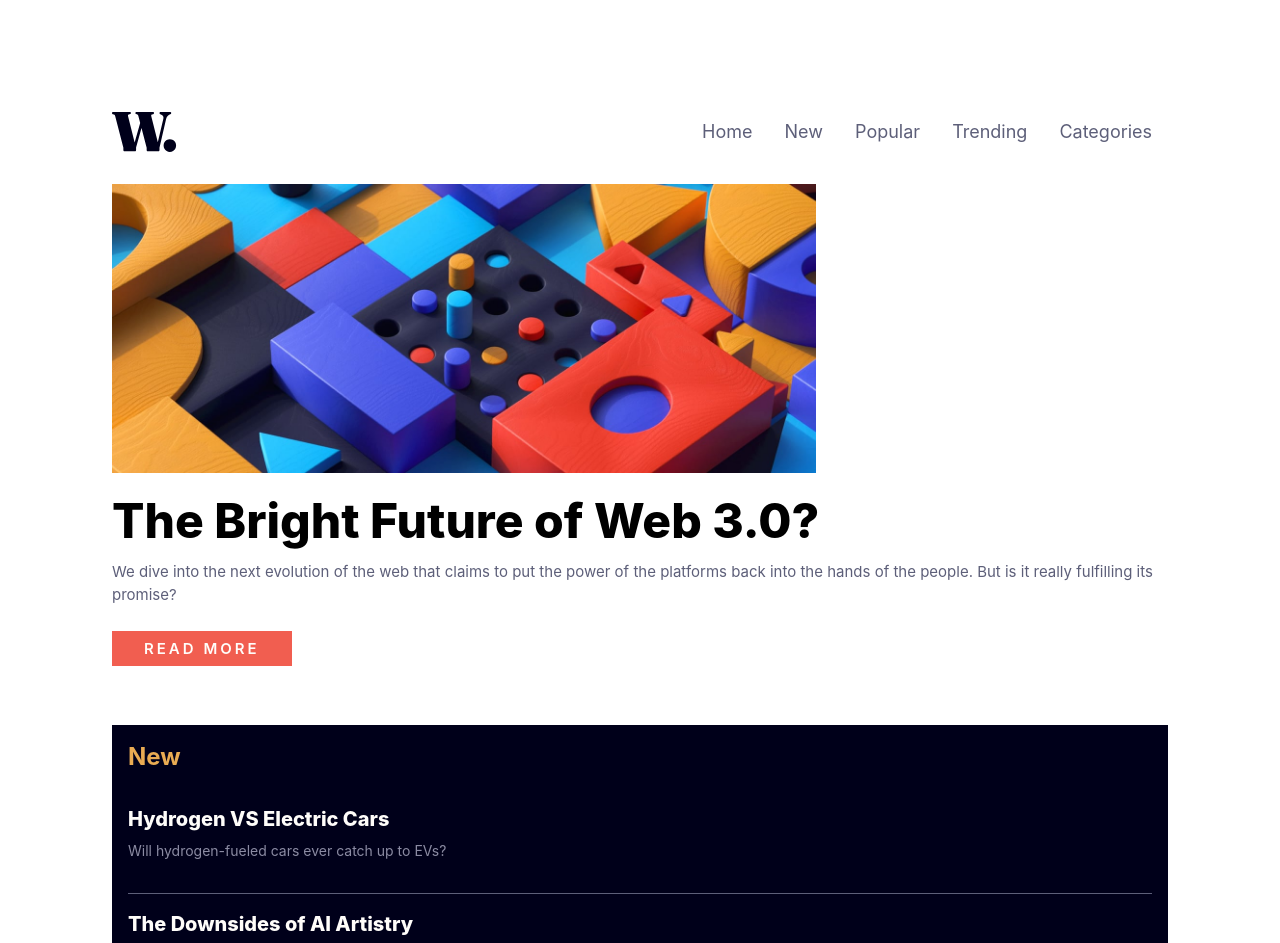
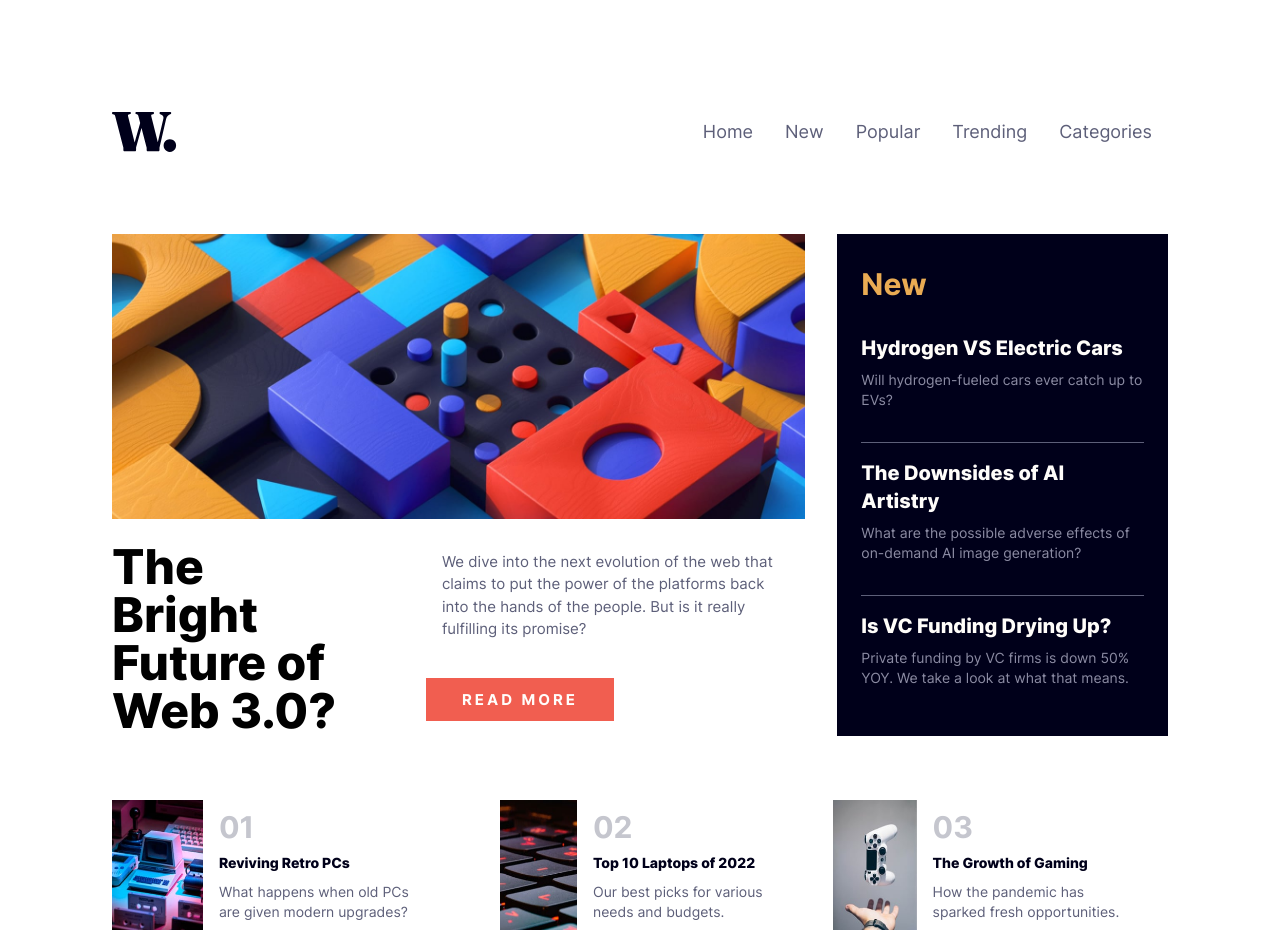
Before and after one commit to javascriptor1/news-homepage-main, a plain HTML site: page index.html in a window 1280 px wide. Shown: the top 943 px of the page. Drawn offline with Linux system fonts and the light colour scheme.

Commit message:
desktop design done

```diff
--- a/index.html
+++ b/index.html
@@ -27,9 +27,11 @@
   </head>
   <body class="text-[15px] font-Inter">
     <!-- Global container wrapper  -->
-    <div class="grid p-[8px] lg:p-28 mx-auto">
+    <div
+      class="grid xl:grid-cols-3 xl:grid-rows-4 p-[8px] lg:p-28 mx-auto xl:gap-8"
+    >
       <header
-        class="flex justify-between xl:justify-start xl:items-center mb-8 xl:text-Darkgrayishblue xl:text-lg"
+        class="flex justify-between xl:justify-start xl:items-center mb-8 xl:mb-14 xl:text-Darkgrayishblue xl:text-lg xl:col-span-full xl:self-start"
       >
         <img src="assets/images/logo.svg" alt="Logo" />
         <ul class="hidden xl:flex ml-auto">
@@ -50,7 +52,8 @@
           class="hidden"
         />
       </header>
-      <div>
+      <!-- HERO SECTION HERE  -->
+      <div class="xl:row-start-2 xl:col-span-2">
         <img
           src="assets/images/image-web-3-mobile.jpg"
           alt="web 3 "
@@ -59,30 +62,36 @@
         <img
           src="assets/images/image-web-3-desktop.jpg"
           alt="web 3 "
-          class="hidden xl:block w-full xl:w-2/3"
+          class="hidden xl:block w-full"
         />
-        <div>
+        <div class="xl:flex xl:items-start lg:gap-20">
           <h1 class="text-5xl font-extrabold mt-6">
             The Bright Future of Web 3.0?
           </h1>
           <div>
-            <p class="text-Darkgrayishblue mt-4 mb-8">
+            <p class="text-Darkgrayishblue mt-4 mb-8 xl:p-4">
               We dive into the next evolution of the web that claims to put the
               power of the platforms back into the hands of the people. But is
               it really fulfilling its promise?
             </p>
             <a
               href="#"
-              class="bg-Softred text-Offwhite tracking-[3px] font-semibold uppercase py-2 px-8"
+              class="bg-Softred text-Offwhite tracking-[3px] font-semibold uppercase py-2 px-8 xl:py-3 xl:px-9"
               >Read more</a
             >
           </div>
         </div>
       </div>
       <!-- /////////// NEW DIV HERE //////////////// -->
-      <section>
-        <div class="bg-Verydarkblue text-Offwhite p-4 mt-16 mb-12">
-          <h2 class="text-Softorange text-2xl font-bold mb-8">New</h2>
+      <section class="xl:items-start xl:row-end-3 h-full">
+        <div
+          class="bg-Verydarkblue text-Offwhite p-4 mt-16 mb-12 xl:mt-0 xl:mb-0 xl:h-full xl:px-6"
+        >
+          <h2
+            class="text-Softorange text-2xl font-bold mb-8 xl:text-3xl xl:mt-4"
+          >
+            New
+          </h2>
           <h3 class="font-extrabold text-xl mb-2">Hydrogen VS Electric Cars</h3>
           <p class="text-[#8b8ba3] text-sm mb-8">
             Will hydrogen-fueled cars ever catch up to EVs?
@@ -106,11 +115,11 @@
         </div>
       </section>
       <!-- PC  - LAPTOP - GMAING SECTION HERE  -->
-      <section>
+      <section class="xl:col-span-full xl:mt-8">
         <div class="flex flex-col gap-6 lg:flex-row">
           <!-- FIRST DIV -->
           <div class="flex flex-row h-[130px]">
-            <div class="w-1/3">
+            <div class="w-1/4">
               <img
                 src="assets/images/image-retro-pcs.jpg"
                 alt="computer"
@@ -122,14 +131,14 @@
               <h4 class="text-Verydarkblue font-extrabold text-sm">
                 Reviving Retro PCs
               </h4>
-              <p class="text-xs text-Darkgrayishblue font-base">
+              <p class="text-sm text-Darkgrayishblue font-base">
                 What happens when old PCs are given modern upgrades?
               </p>
             </div>
           </div>
           <!-- SECOND DIV -->
           <div class="flex flex-row h-[130px]">
-            <div class="w-1/3">
+            <div class="w-1/4">
               <img
                 src="assets/images/image-top-laptops.jpg"
                 alt="laptop"
@@ -141,14 +150,14 @@
               <h4 class="text-Verydarkblue font-extrabold text-sm">
                 Top 10 Laptops of 2022
               </h4>
-              <p class="text-xs text-Darkgrayishblue font-base">
+              <p class="text-sm text-Darkgrayishblue font-base">
                 Our best picks for various needs and budgets.
               </p>
             </div>
           </div>
           <!-- THIRD DIV -->
           <div class="flex flex-row h-[130px]">
-            <div class="w-1/3">
+            <div class="w-1/4">
               <img
                 src="assets/images/image-gaming-growth.jpg"
                 alt="Gaming"
@@ -160,7 +169,7 @@
               <h4 class="text-Verydarkblue font-extrabold text-sm">
                 The Growth of Gaming
               </h4>
-              <p class="text-xs text-Darkgrayishblue font-base">
+              <p class="text-sm text-Darkgrayishblue font-base">
                 How the pandemic has sparked fresh opportunities.
               </p>
             </div>
--- a/input.css
+++ b/input.css
@@ -3,23 +3,32 @@
 @tailwind utilities;
 
 @font-face {
-  font-family: "Inter", sans-serif;
+  font-family: "Inter";
   src: url("../assets/fonts/static/Inter-Regular.ttf");
   font-weight: 400;
+  font-display: swap; /*For better browser performance */
 }
 @font-face {
-  font-family: "Inter", sans-serif;
+  font-family: "Inter";
   src: url("../assets/fonts/static/Inter-Bold.ttf");
   font-weight: 700;
+  font-display: swap;/*For better browser performance */
 }
 @font-face {
-  font-family: "Inter", sans-serif;
+  font-family: "Inter";
   src: url("../assets/fonts/static/Inter-ExtraBold.ttf");
   font-weight: 800;
+  font-display: swap;/*For better browser performance */
+}
+
+@media (min-width: 1280px) {
+  div.grid {
+    grid-template-rows: 90px auto auto auto;
+  }
 }
 
 hr {
   border-top: 1px solid hsl(236, 13%, 42%);
 }
 
-/* TROUBLSHOOTING CSS  */
+/* TROUBLESHOOTING CSS  */
--- a/tailwind.config.js
+++ b/tailwind.config.js
@@ -11,9 +11,9 @@ module.exports = {
         Darkgrayishblue: "hsl(236, 13%, 42%)",
         Verydarkblue: "hsl(240, 100%, 5%)",
       },
-      fontFamily :{
-        Inter : ['Inter', 'sans-serif']
-      }
+      fontFamily: {
+        Inter: ["Inter", "sans-serif"],
+      },
     },
   },
   plugins: [],
```
Also changed, not shown: css/style.css.
